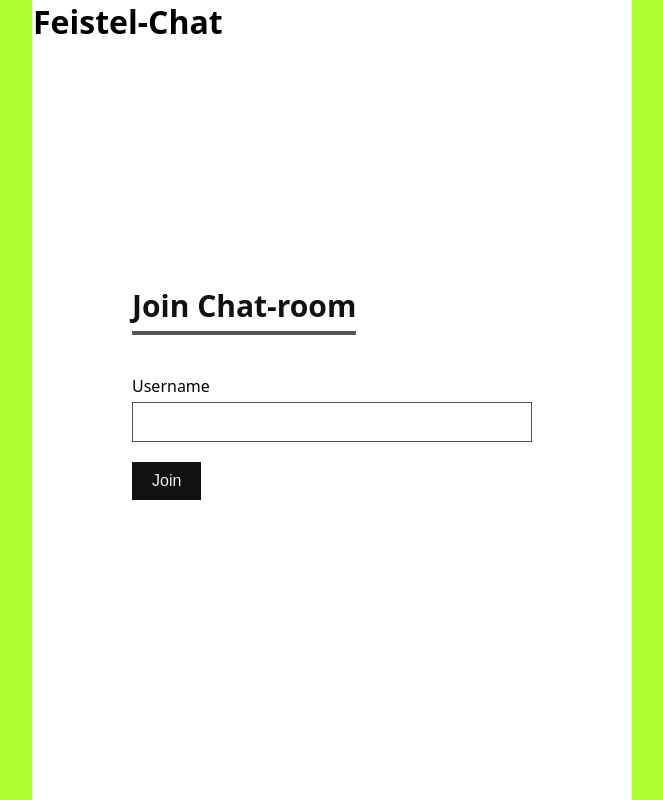
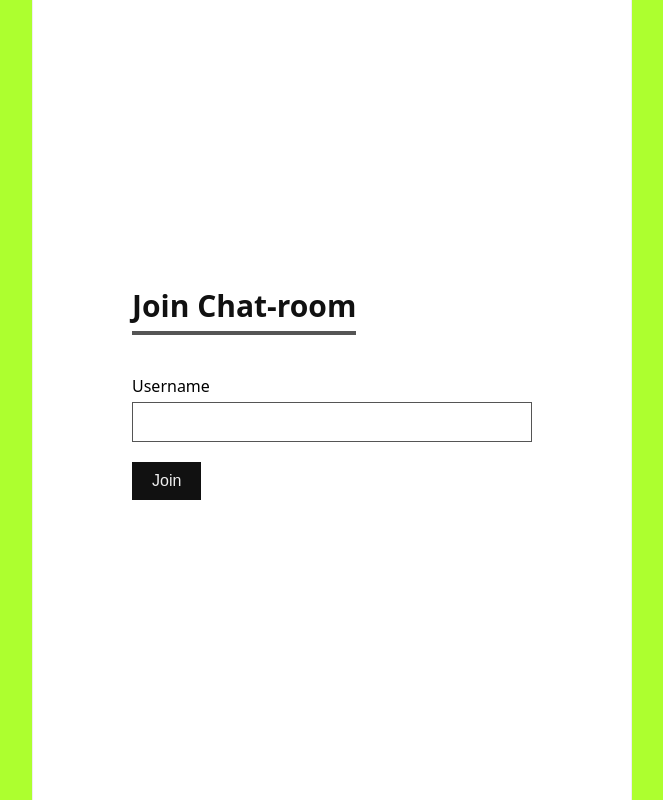
Before and after one commit to whitehatspidey7/Feistel-Chat, a website: page public/index.html in a window 1280 px wide. Shown: the whole page, without its empty margins (308-971 px from the left). Drawn offline with nearby package versions, Linux system fonts and the light colour scheme; no server answers.

Commit message:
Update index.html

```diff
--- a/public/index.html
+++ b/public/index.html
@@ -10,9 +10,9 @@
 <body>
     <div class="app">
 
-        <div class="head-title">
+        <!-- <div class="head-title">
             <h1>Feistel-Chat</h1>
-        </div>
+        </div> -->
 
         <div class="screen join-screen active ">
             <div class="form">
```
